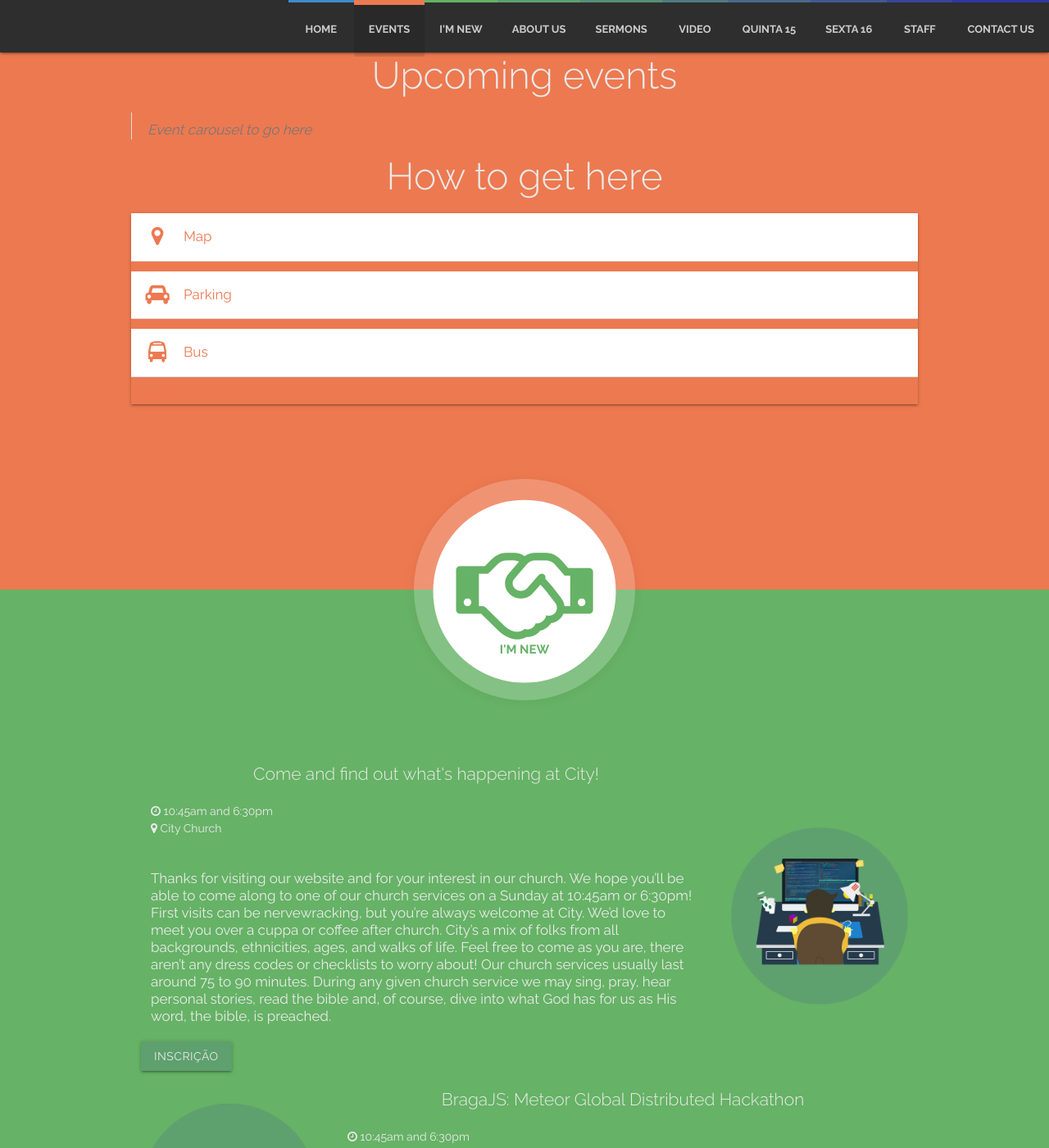
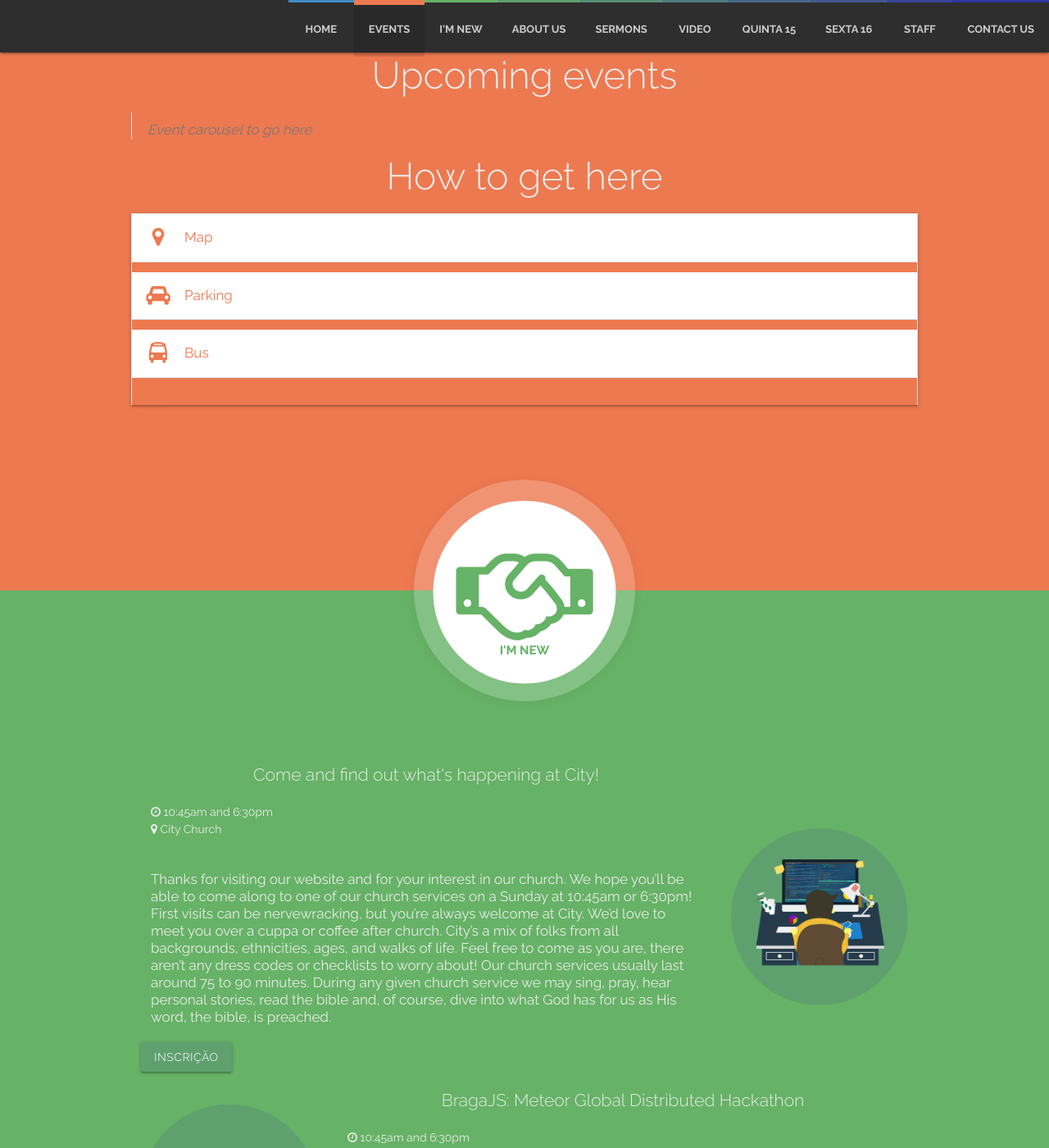
Before and after one commit to woodcock3/citychurch, a Jekyll site: the page built from index.html, in a window 1280 px wide and 1400 px high, scrolled down 1457 px. Shown: the whole window at 82% size. Built offline with Jekyll 4.4.1, drawn with Linux system fonts in a browser that asks for light colours.

Commit message:
Update _custom.sass

```diff
--- a/stylesheets/_sass/_custom.sass
+++ b/stylesheets/_sass/_custom.sass
@@ -18,8 +18,7 @@
         text-align: center
     .map
       color: #ED7950
-      padding: 0px
-      border: 0px
+      padding: 0
   #contacts
     padding-bottom: 50px
     .fa-users
```
